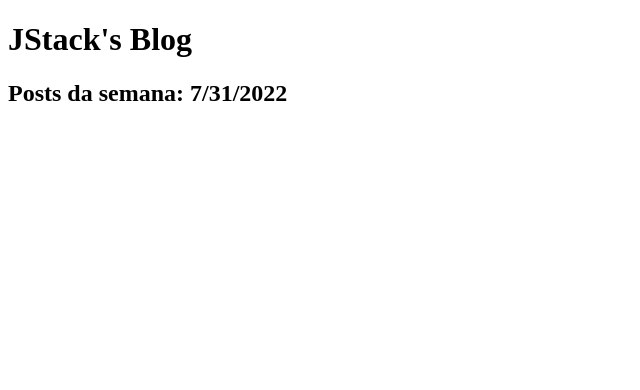
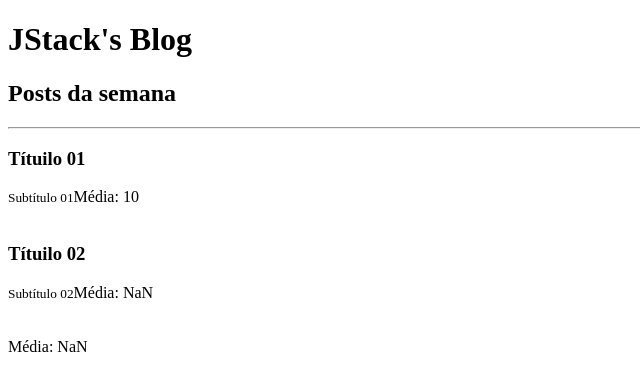
Before and after one commit to matheus-alpe/react-fundamentals, a React app: page / in a window 1280 px wide. Shown: the top 390 px of the page, without its empty margins (0-640 px from the left). Built offline with nearby package versions, Linux system fonts and the light colour scheme.

Commit message:
feat: props, children

```diff
--- a/src/App.js
+++ b/src/App.js
@@ -1,6 +1,7 @@
 import React from 'react'
 
-const category = 'Posts da semana'
+import { Header, Post } from './components'
+
 
 function App() {
   return (
@@ -11,8 +12,26 @@ function App() {
      * <></>
     */
     <>
-      <h1>JStack's Blog</h1>
-      <h2>{category}: {new Date().toLocaleDateString()}</h2>
+      <Header title="JStack's Blog">
+        <h2>Posts da semana</h2>
+      </Header>
+
+      <Post
+        likes={20}
+        post={{
+          title: 'Títuilo 01',
+          subtitle: 'Subtítulo 01'
+        }}
+      />
+
+      <Post
+        post={{
+          title: 'Títuilo 02',
+          subtitle: 'Subtítulo 02'
+        }}
+      />
+
+      <Post />
     </>
   )
 }
--- /dev/null
+++ b/src/components/Header.js
@@ -0,0 +1,12 @@
+import React from "react"
+
+export function Header(props) {
+  return (
+    <>
+      <h1>{props.title}</h1>
+      {props.children}
+
+      <hr />
+    </>
+  )
+}
--- /dev/null
+++ b/src/components/Post.js
@@ -0,0 +1,14 @@
+import React from "react"
+
+export function Post({ post = {}, likes }) {
+  return (
+    <>
+      <article>
+        <h3>{post.title}</h3>
+        <small>{post.subtitle}</small>
+        Média: {likes / 2}
+      </article>
+      <br/>
+    </>
+  )
+}
--- /dev/null
+++ b/src/components/index.js
@@ -0,0 +1,2 @@
+export * from './Header'
+export * from './Post'
```
